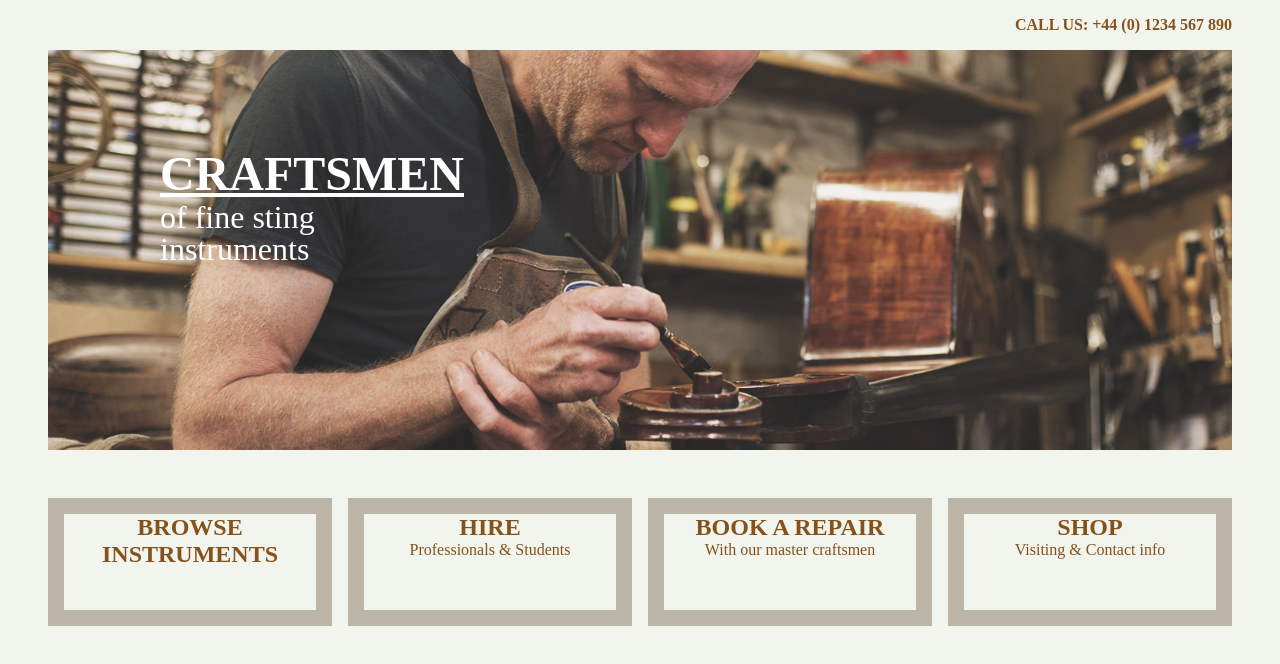
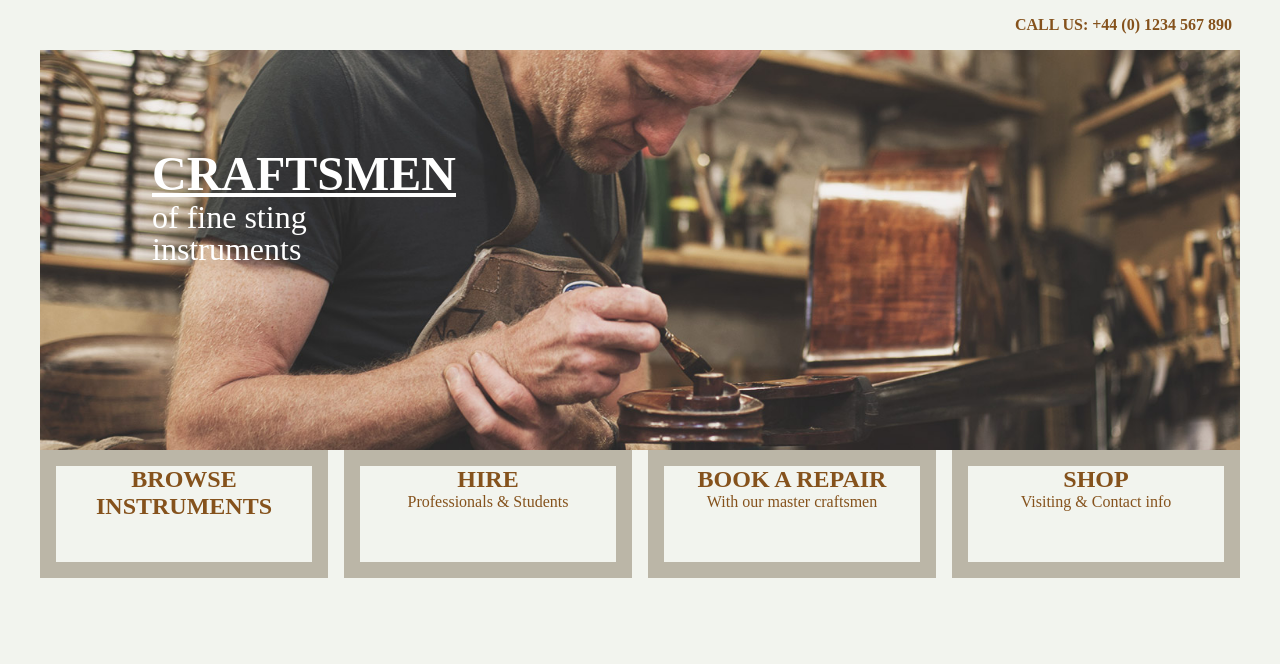
Before and after one commit to BenAttenborough/studio24, a website: page index.html in a window 1280 px wide. Drawn offline with Linux system fonts and the light colour scheme.

Commit message:
Add support for new grid system

```diff
--- a/index.html
+++ b/index.html
@@ -17,15 +17,11 @@
         <div class="contact">
             <p>CALL US: +44 (0) 1234 567 890</p>
         </div>
-        <div class="row">
-            <div class="col large-1">
-                <div class="content hero-img">
-                    <div class="hero-text">
-                        <h1>CRAFTSMEN</h1>
-                        <p>of fine sting</p>
-                        <p>instruments</p>
-                    </div>
-                </div>
+        <div class="content hero-img">
+            <div class="hero-text">
+                <h1>CRAFTSMEN</h1>
+                <p>of fine sting</p>
+                <p>instruments</p>
             </div>
         </div>
 
--- a/sass/grid/_grid.scss
+++ b/sass/grid/_grid.scss
@@ -1,45 +1,54 @@
 .row {
   @extend .clearfix;
   margin-bottom: 2rem;
-}
-
-.col {
-  padding: 0 0.5rem;
-  float: left;
-  margin-bottom: 1rem;
-  //height: 100px;
-  //border: 1px solid red;
-}
-
-.large-1 {
-  width: 100%;
-}
-
-.large-3 {
-  width: 100%;
+  display: grid;
+  grid-gap: 1rem;
+  grid-template-columns: 1fr;
   @media (min-width: $tablet) {
-    width: 50%;
+    grid-template-columns: 1fr 1fr;
   }
   @media (min-width: $laptop) {
-    width: 25%;
+    grid-template-columns: 1fr 1fr 1fr 1fr;
   }
 }
 
-.large-12 {
-  width: 100%;
-  @media (min-width: $tablet) {
-    width: 25%;
-  }
-  @media (min-width: $laptop) {
-    width: 16.66666%;
-  }
-  @media (min-width: $desktop) {
-    width: 8.3333333%;
-  }
-}
+//.col {
+//  padding: 0 0.5rem;
+//  float: left;
+//  margin-bottom: 1rem;
+//  //height: 100px;
+//  //border: 1px solid red;
+//}
+//
+//.large-1 {
+//  width: 100%;
+//}
+//
+//.large-3 {
+//  width: 100%;
+//  @media (min-width: $tablet) {
+//    width: 50%;
+//  }
+//  @media (min-width: $laptop) {
+//    width: 25%;
+//  }
+//}
+//
+//.large-12 {
+//  width: 100%;
+//  @media (min-width: $tablet) {
+//    width: 25%;
+//  }
+//  @media (min-width: $laptop) {
+//    width: 16.66666%;
+//  }
+//  @media (min-width: $desktop) {
+//    width: 8.3333333%;
+//  }
+//}
 
 .content {
-  //background-color: #f6b5b0;
+  background-color: #f6b5b0;
   width: 100%;
   height: auto;
 
```
Also changed, not shown: css/style.css, 1 other file.
